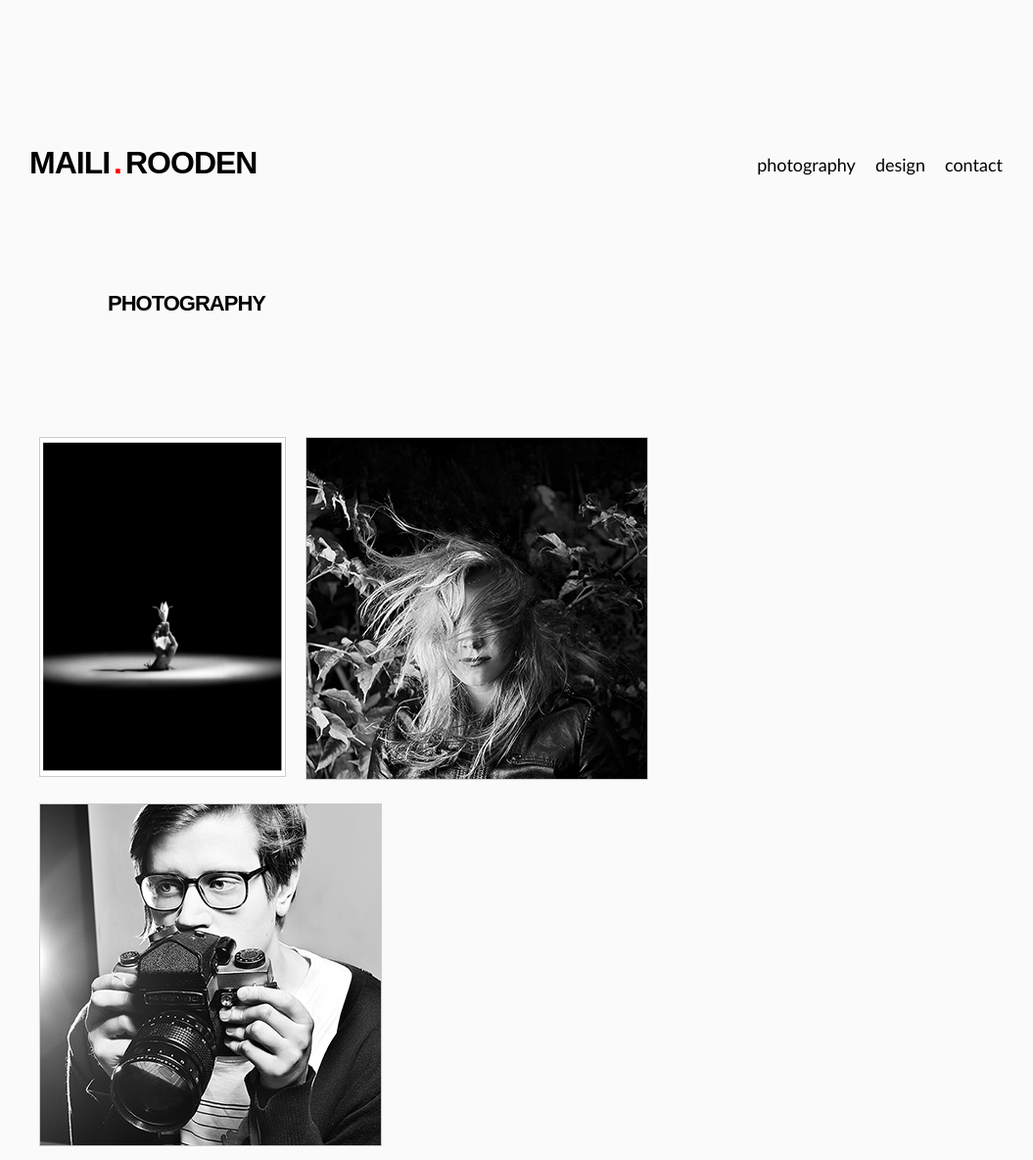
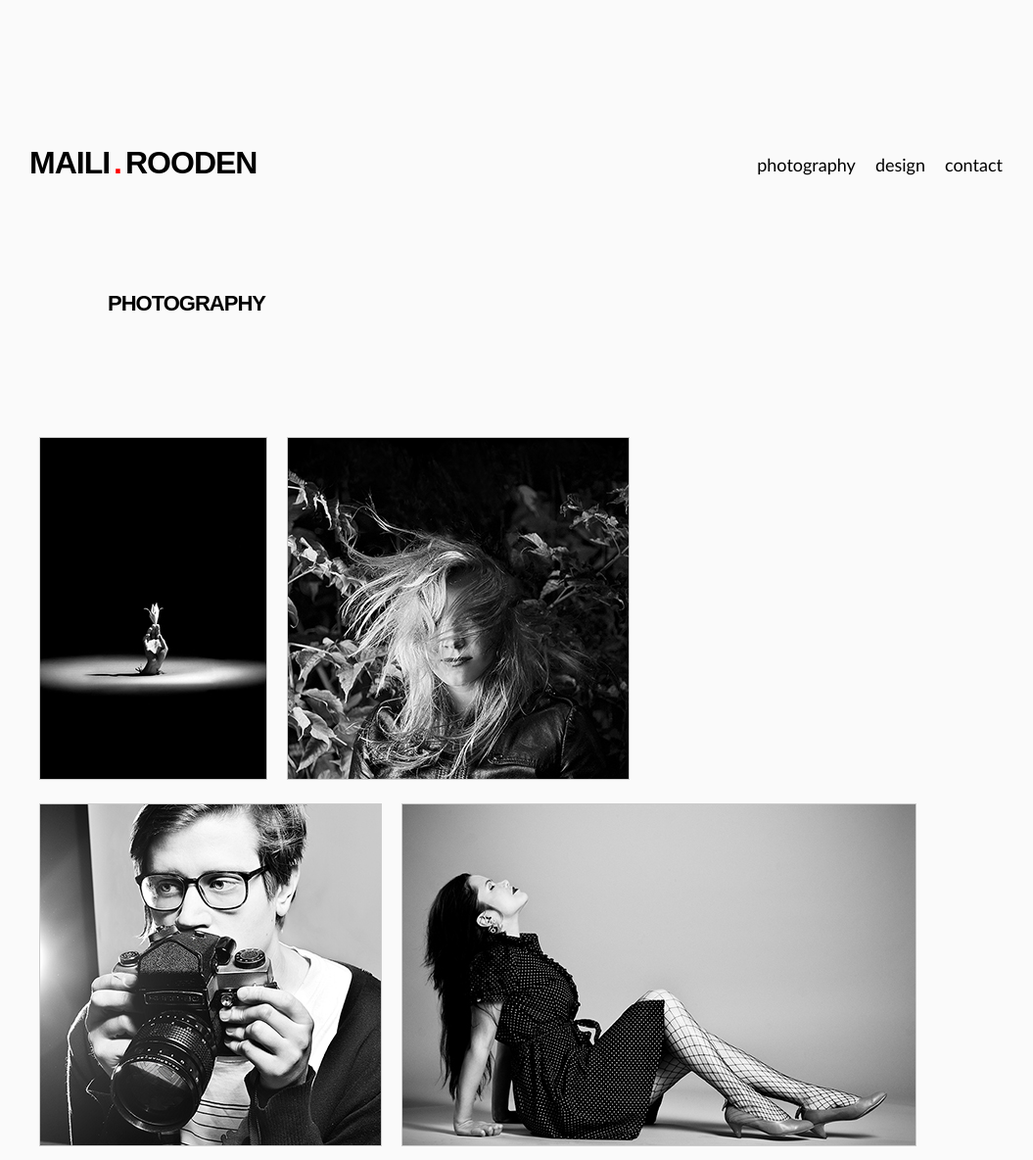
Before and after one commit to hellomaili/hellomaili.github.com, a Jekyll site: the page built from photography.md, in a window 1280 px wide. Shown: the whole page at 98% size, without its empty margins (118-1173 px from the left). Built offline with Jekyll 4.4.1, drawn with Linux system fonts in a browser that asks for light colours.

Commit message:
foto kaust

```diff
--- a/photography.md
+++ b/photography.md
@@ -3,7 +3,8 @@ layout: images
 title: Photography
 folder: /photography/
 files:
-- a.png
+- a.jpg
 - b.jpg
 - c.jpg
+- d.jpg
 ---
```
Also changed, not shown: contact.md (+1 -0 lines), design.md (+0 -2 lines), photography/a.jpg (added), photography/a.png (deleted), photography/d.jpg (added), photography/thumbs/a.jpg (added), photography/thumbs/a.png (deleted), photography/thumbs/d.jpg (added).
